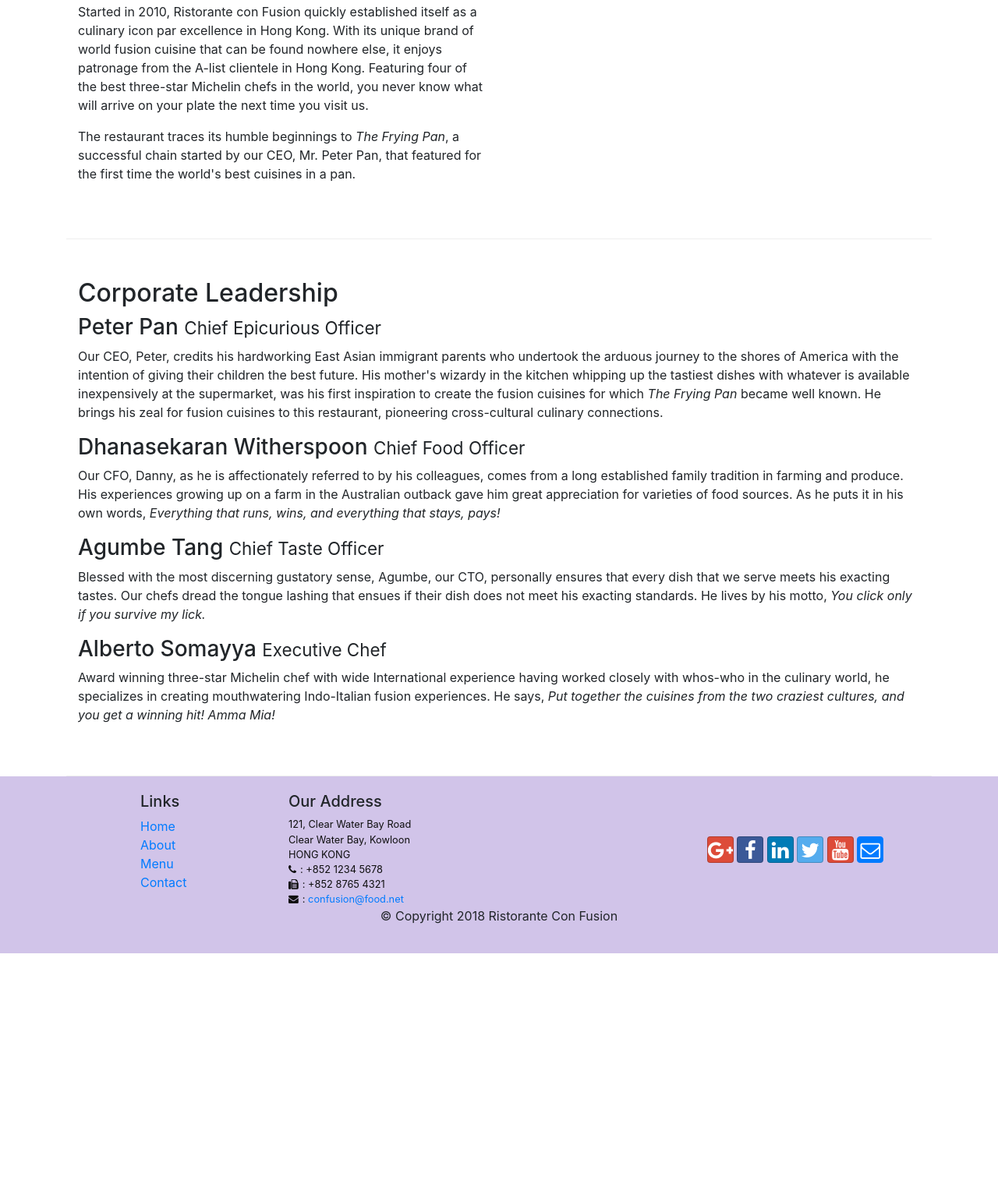
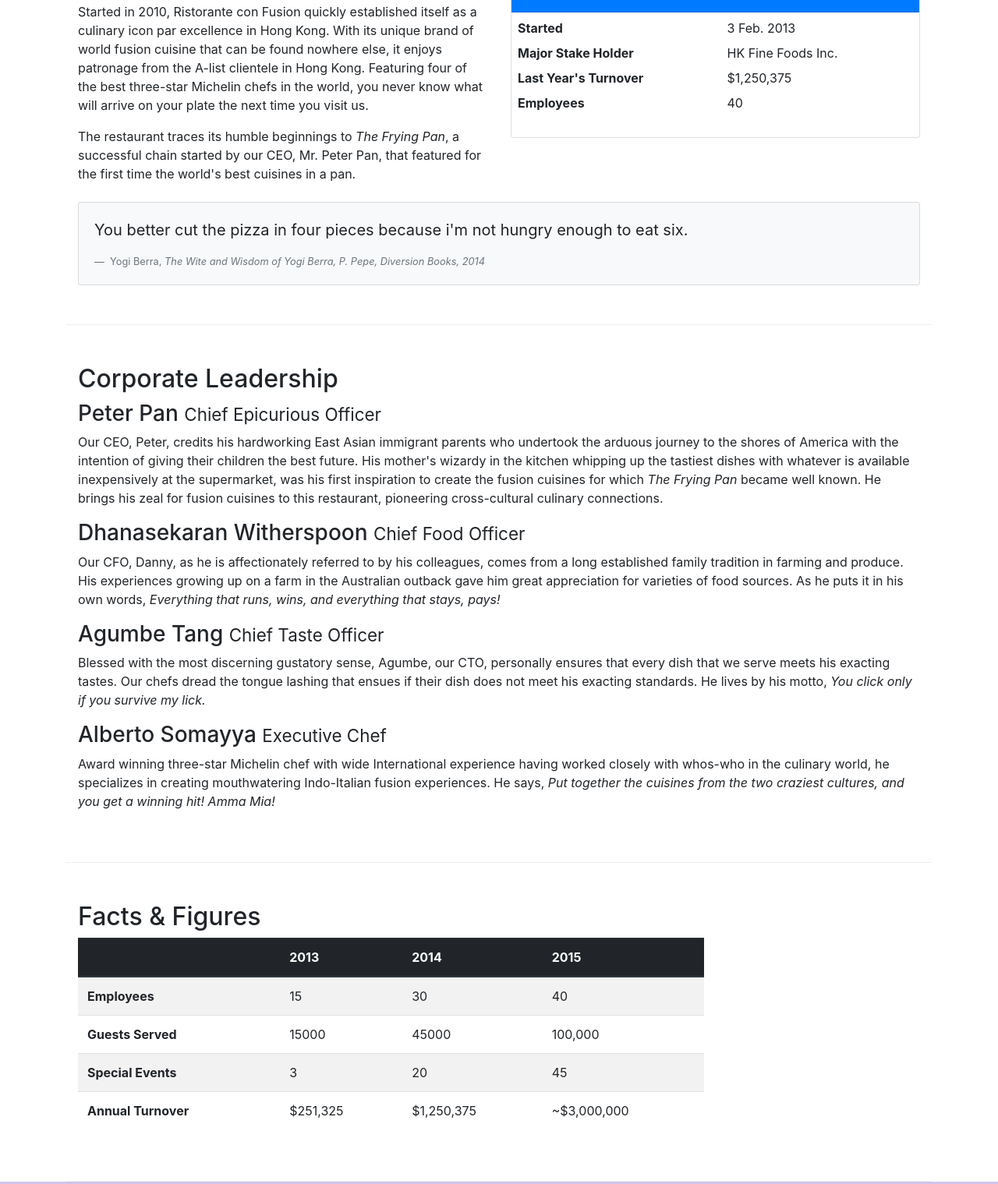
Before and after one commit to Melladmor/Bootstrap_Exercise_Coursera, a website: page aboutus.html in a window 1280 px wide. Shown: the part 558-2077 px from the top of the page at 78% size. Before the commit the page ends 1781 px from the top, so only its background shows below. Drawn offline with nearby package versions, Linux system fonts and the light colour scheme.

Commit message:
tables and card

```diff
--- a/aboutus.html
+++ b/aboutus.html
@@ -65,8 +65,34 @@
                 <p>Started in 2010, Ristorante con Fusion quickly established itself as a culinary icon par excellence in Hong Kong. With its unique brand of world fusion cuisine that can be found nowhere else, it enjoys patronage from the A-list clientele in Hong Kong.  Featuring four of the best three-star Michelin chefs in the world, you never know what will arrive on your plate the next time you visit us.</p>
                 <p>The restaurant traces its humble beginnings to <em>The Frying Pan</em>, a successful chain started by our CEO, Mr. Peter Pan, that featured for the first time the world's best cuisines in a pan.</p>
             </div>
-            <div class="col-12 col-sm">
+            <div class="col-sm">
+                <div class="card">
+                    <h3 class="card-header bg-primary text-white">Facts At a Glance</h3>
+                    <div class="card-cody p-2">
+                        <dl class="row">
+                            <dt class="col-6">Started</dt>
+                            <dd class="col-6">3 Feb. 2013</dd>
+                            <dt class="col-6">Major Stake Holder</dt>
+                            <dd class="col-6">HK Fine Foods Inc.</dd>
+                            <dt class="col-6">Last Year's Turnover</dt>
+                            <dd class="col-6">$1,250,375</dd>
+                            <dt class="col-6">Employees</dt>
+                            <dd class="col-6">40</dd>
+                        </dl>
+                    </div>
+                </div>
+            </div>
 
+            <div class="col-12 mt-2">
+                <div class="card card-body bg-light">
+                    <blockquote class="blockquote">
+                        <p class="mb-0">You better cut the pizza in four pieces because i'm not hungry enough to eat six.</p>
+                    </blockquote>
+                    <footer class="blockquote-footer">
+                        Yogi Berra,
+                        <cite title="Sourse Title">The Wite and Wisdom of Yogi Berra, P. Pepe, Diversion Books, 2014</cite>
+                    </footer>
+                </div>
             </div>
         </div>
 
@@ -83,8 +109,56 @@
                 <h3>Alberto Somayya <small>Executive Chef</small></h3>
                 <p class="d-none d-sm-block">Award winning three-star Michelin chef with wide International experience having worked closely with whos-who in the culinary world, he specializes in creating mouthwatering Indo-Italian fusion experiences. He says, <em>Put together the cuisines from the two craziest cultures, and you get a winning hit! Amma Mia!</em></p>
             </div>
+
         </div>
 
+        <div class="row row-conetnt">
+            <div class="col-12 col-sm-9">
+                <h2>Facts &amp; Figures</h2>
+                <div class="table-responsive">
+                    <table class="table table-striped">
+                        <thead class="thead-dark">
+                            <tr>
+                                <th>&nbsp;</th>
+                                <th>2013</th>
+                                <th>2014</th>
+                                <th>2015</th>
+                            </tr>
+                        </thead>
+                        <tbody>
+                            <tr>
+                                <th>Employees</th>
+                                <td>15</td>
+                                <td>30</td>
+                                <td>40</td>
+                            </tr>
+                            <tr>
+                                <th>Guests Served</th>
+                                <td>15000</td>
+                                <td>45000</td>
+                                <td>100,000</td>
+                            </tr>
+                            <tr>
+                                <th>Special Events</th>
+                                <td>3</td>
+                                <td>20</td>
+                                <td>45</td>
+                            </tr>
+                            <tr>
+                                <th>Annual Turnover</th>
+                                <td>$251,325</td>
+                                <td>$1,250,375</td>
+                                <td>~$3,000,000</td>
+                            </tr>
+                        </tbody>
+                    </table>
+                </div>
+            </div>
+
+            <div class="col-12 col-sm-3">
+
+            </div>
+        </div>
     </div>
 
     <footer class="footer">
```
